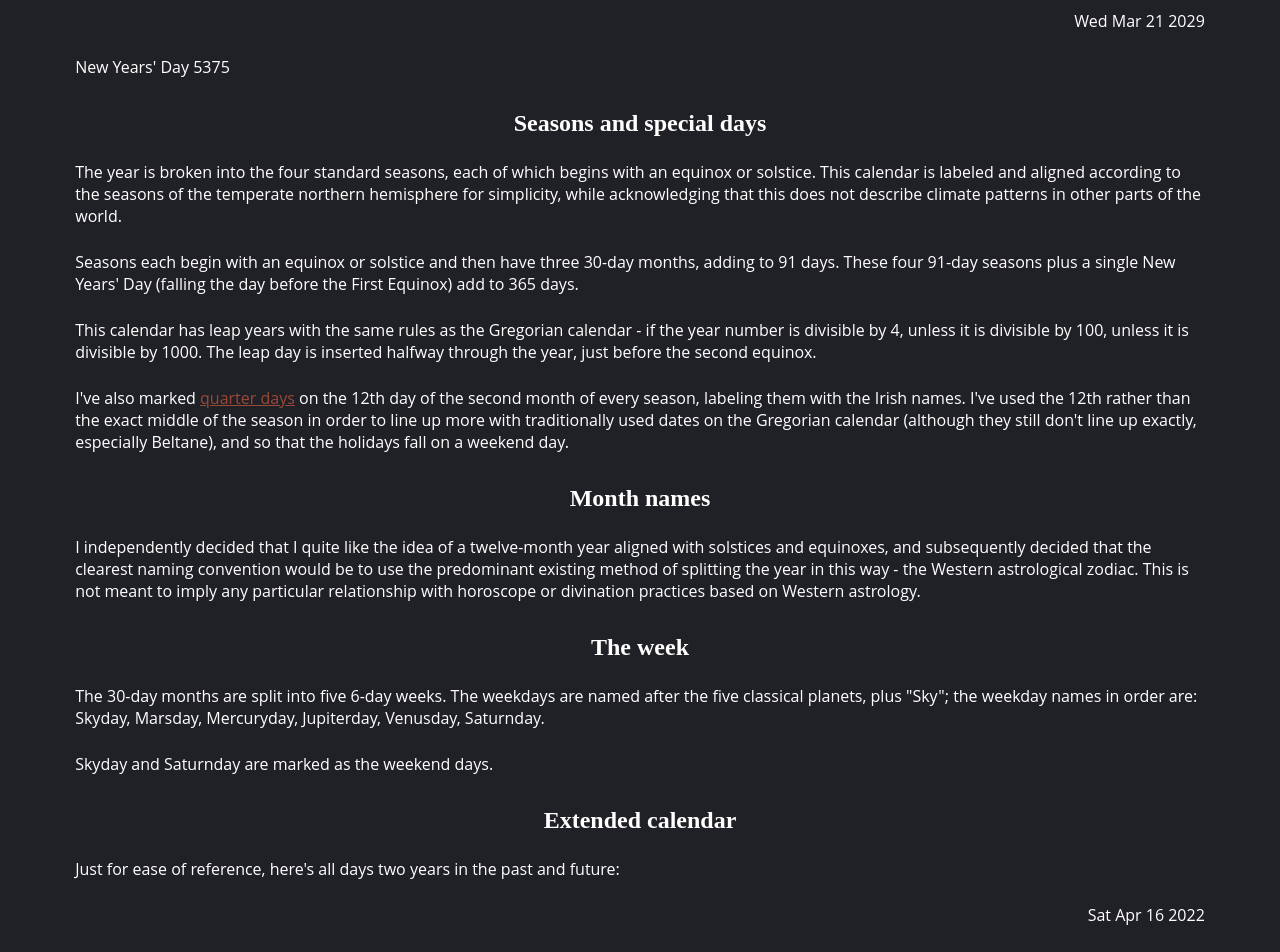
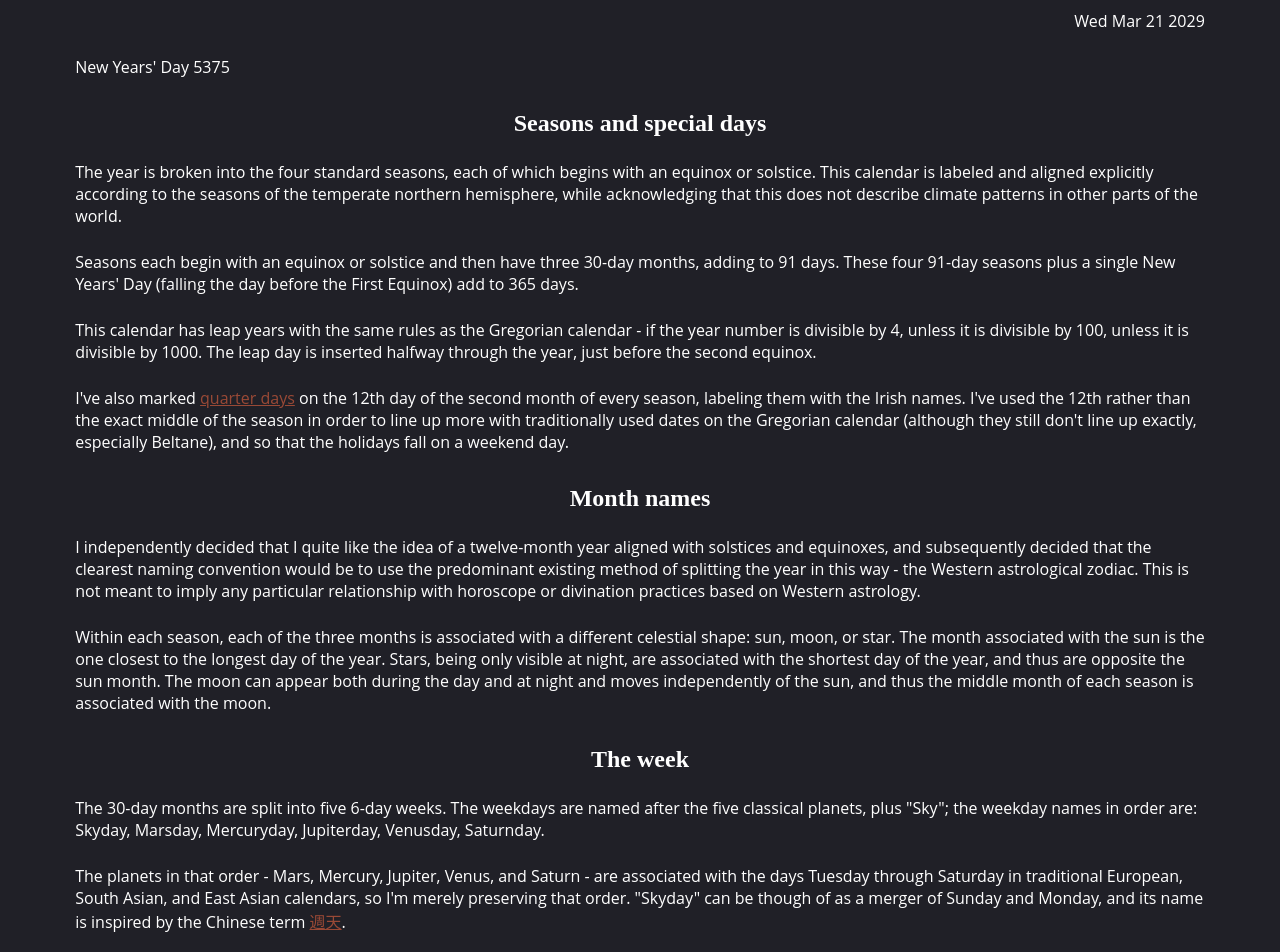
Before and after one commit to cstuartroe/celestial-cards, a React app: page /calendar/explanation in a window 1280 px wide. Shown: the part 740-1692 px from the top of the page. Built offline with nearby package versions, Linux system fonts and the light colour scheme; the HTML template or start-up script is replaced by a standard one.

Commit message:
Reorder bodies associated with months

```diff
--- a/src/calendar/explanation.tsx
+++ b/src/calendar/explanation.tsx
@@ -70,8 +70,8 @@ export default class NewCalendarExplanation extends Component<{}, {}> {
 
               <p>
                 The year is broken into the four standard seasons, each of which begins with an equinox or
-                solstice. This calendar is labeled and aligned according to the seasons of the temperate
-                northern hemisphere for simplicity, while acknowledging that this does not describe
+                solstice. This calendar is labeled and aligned explicitly according to the seasons of the
+                temperate northern hemisphere, while acknowledging that this does not describe
                 climate patterns in other parts of the world.
               </p>
 
@@ -88,8 +88,9 @@ export default class NewCalendarExplanation extends Component<{}, {}> {
               </p>
 
               <p>
-                I've also marked <a href="https://en.wikipedia.org/wiki/Quarter_days#In_Ireland">quarter days</a>{' '}
-                on the 12th day of the second month of every season, labeling them with the Irish names. I've
+                I've also marked{' '}
+                <a href="https://en.wikipedia.org/wiki/Quarter_days#In_Ireland" target="_blank">quarter days</a>
+                {' '}on the 12th day of the second month of every season, labeling them with the Irish names. I've
                 used the 12th rather than the exact middle of the season in order to line up more with traditionally
                 used dates on the Gregorian calendar (although they still don't line up exactly, especially Beltane),
                 and so that the holidays fall on a weekend day.
@@ -105,12 +106,29 @@ export default class NewCalendarExplanation extends Component<{}, {}> {
                 based on Western astrology.
               </p>
 
+              <p>
+                Within each season, each of the three months is associated with a different celestial shape:
+                sun, moon, or star. The month associated with the sun is the one closest to the longest day
+                of the year. Stars, being only visible at night, are associated with the shortest day of the year,
+                and thus are opposite the sun month. The moon can appear both during the day and at night and
+                moves independently of the sun, and thus the middle month of each season is associated with
+                the moon.
+              </p>
+
               <h3>The week</h3>
 
               <p>
                 The 30-day months are split into five 6-day weeks. The weekdays are named after the five classical
                 planets, plus "Sky"; the weekday names in order are:
                 Skyday, Marsday, Mercuryday, Jupiterday, Venusday, Saturnday.
+              </p>
+
+              <p>
+                The planets in that order - Mars, Mercury, Jupiter, Venus, and Saturn - are associated with the
+                days Tuesday through Saturday in traditional European, South Asian, and East Asian calendars,
+                so I'm merely preserving that order. "Skyday" can be though of as a merger of Sunday and Monday,
+                and its name is inspired by the Chinese term{' '}
+                <a href="https://en.wiktionary.org/wiki/%E9%80%B1%E5%A4%A9#Chinese">週天</a>.
               </p>
 
               <p>
--- a/src/calendar/index.tsx
+++ b/src/calendar/index.tsx
@@ -17,21 +17,23 @@ import {
   dayEq,
   GregorianDate,
   newDateToGregorianDate,
+  Body,
+  BODY_ORDER_BY_SEASON,
 } from "./utils";
 
 const MONTH_SYMBOLS = ['♈︎', '♉︎', '♊︎', '♋︎', '♌︎', '♍︎', '♎︎', '♏︎', '♐︎', '♑︎', '♒︎', '♓︎'];
 const SEASON_ICONS = [faCloud, faSun, faLeaf, faSnowflake];
 
-function CelestialImage(body: number, count: number) {
+function CelestialImage(body: Body, count: number) {
   return (
       <th className="flex-fill">
           <img
-              src={`/static/img/blank_${count}_${CELESTIAL_BODIES[body]}s.png`}
+              src={`/static/img/blank_${count}_${body}s.png`}
               style={{
                 width: "calc(2vw + 3vh)",
                 margin: "2px",
               }}
-              alt={`${count} ${CELESTIAL_BODIES[body]}s`}
+              alt={`${count} ${body}s`}
           />
       </th>
   );
@@ -100,19 +102,20 @@ function DaySquare(props: { day: Day, currentDay: Day }) {
 
 function Month(props: { season: number, month: number, currentDay: Day }) {
   let {season, month, currentDay} = props;
+  const body = BODY_ORDER_BY_SEASON[season][month % 3];
 
   return (
       <table className="month">
         <tbody>
         {range(5).map(w => (
           <tr key={w} className="d-flex flex-row">
-            {CelestialImage(month % 3, w + 1)}
+            {CelestialImage(body, w + 1)}
             {range(6).map(d => (
               <th key={d} className="flex-fill">
                 <DaySquare day={{date: w*6 + d, season, month}} currentDay={currentDay}/>
               </th>
             ))}
-            {CelestialImage(month % 3, w + 1)}
+            {CelestialImage(body, w + 1)}
           </tr>
         ))}
       </tbody>
--- a/src/calendar/utils.tsx
+++ b/src/calendar/utils.tsx
@@ -8,6 +8,15 @@ export const MIDSEASON_DAYS = ["Beltane", "Lunasa", "Samhain", "Imbolc"];
 export const MONTHS = ["Aries", "Taurus", "Gemini", "Cancer", "Leo", "Virgo",
   "Libra", "Scorpio", "Sagittarius", "Capricorn", "Aquarius", "Pisces"];
 export const CELESTIAL_BODIES = ["moon", "sun", "star"] as const;
+
+export type Body = (typeof CELESTIAL_BODIES)[number];
+
+export const BODY_ORDER_BY_SEASON: Body[][] = [
+  ["star", "moon", "sun"],
+  ["sun", "moon", "star"],
+  ["sun", "moon", "star"],
+  ["star", "moon", "sun"],
+]
 
 export const WEEKEND_DAYS = [0, 5];
 
@@ -210,13 +219,13 @@ export function dayToString(day: Day) {
 
 export function dayToCard(day: Day): Card {
   if (day.season === -1) {
-    return {season: "spring", count: 1, shape: "moon"};
+    return {season: "spring", count: 1, shape: "star"};
   } else if (day.season === -2) {
-    return {season: "autumn", count: 1, shape: "moon"};
+    return {season: "autumn", count: 1, shape: "sun"};
   } else if (day.month === -1) {
-    return {season: SEASONS[day.season], count: 1, shape: "moon"};
+    return {season: SEASONS[day.season], count: 1, shape: BODY_ORDER_BY_SEASON[day.season][0]};
   } else {
     const count = Math.floor(day.date/6) + 1 as Count
-    return {season: SEASONS[day.season], count: count, shape: CELESTIAL_BODIES[day.month]};
+    return {season: SEASONS[day.season], count: count, shape: BODY_ORDER_BY_SEASON[day.season][day.month]};
   }
 }
```
